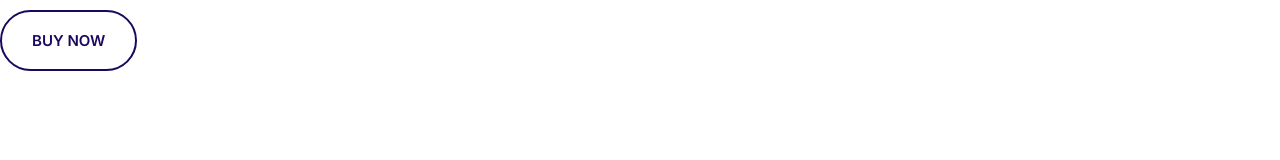
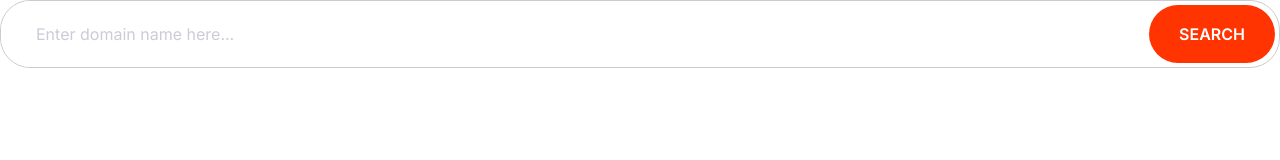
Before and after one commit to qodemike/Cloud-Hosting-Site, a plain HTML site: page index.html in a window 1280 px wide. Drawn offline with Linux system fonts and the light colour scheme.

Commit message:
Input component

```diff
--- a/css/styles.css
+++ b/css/styles.css
@@ -4,6 +4,8 @@
   --color-accent: #ff3400;
   --color-headings: #1b0760;
   --color-body: #918ca4;
+  --color-border: #ccc;
+  --border-radius: 30px;
 }
 
 *,
@@ -95,6 +97,7 @@ a {
   }
 }
 /* Badges */
+
 .badge {
   border-radius: 20px;
   font-size: 2rem;
@@ -231,6 +234,41 @@ a {
 
 @media screen and (min-width: 1024px) {
   .btn {
-    font-size: 1.5rem;
+    font-size: 1.6rem;
   }
 }
+
+/* Inputs */
+.input {
+  border-radius: var(--border-radius);
+  border: 1px solid var(--color-border);
+  color: var(--color-headings);
+  font-size: 2rem;
+  outline: 0;
+  padding: 1.5rem 3.5rem;
+}
+
+::placeholder {
+  color: #cdcbd7;
+}
+
+.input-group {
+  border: 1px solid var(--color-border);
+  border-radius: var(--border-radius);
+  display: flex;
+}
+
+.input-group .input {
+  border: 0;
+  flex-grow: 1;
+}
+
+.input-group .btn {
+  margin: 4px;
+}
+
+@media screen and (min-width: 1024px) {
+  .input {
+    font-size: 1.6rem;
+  }
+}
--- a/index.html
+++ b/index.html
@@ -13,6 +13,13 @@
     <link rel="stylesheet" href="css/styles.css" />
   </head>
   <body>
-    <button class="btn btn--outline">Buy Now</button>
+    <div class="input-group">
+      <input
+        type="text"
+        class="input"
+        placeholder="Enter domain name here..."
+      />
+      <button class="btn btn--accent">Search</button>
+    </div>
   </body>
 </html>
```
Also changed, not shown: components/input-groups.html (added, +4 -0 lines), components/inputs.html (added, +1 -0 lines).
